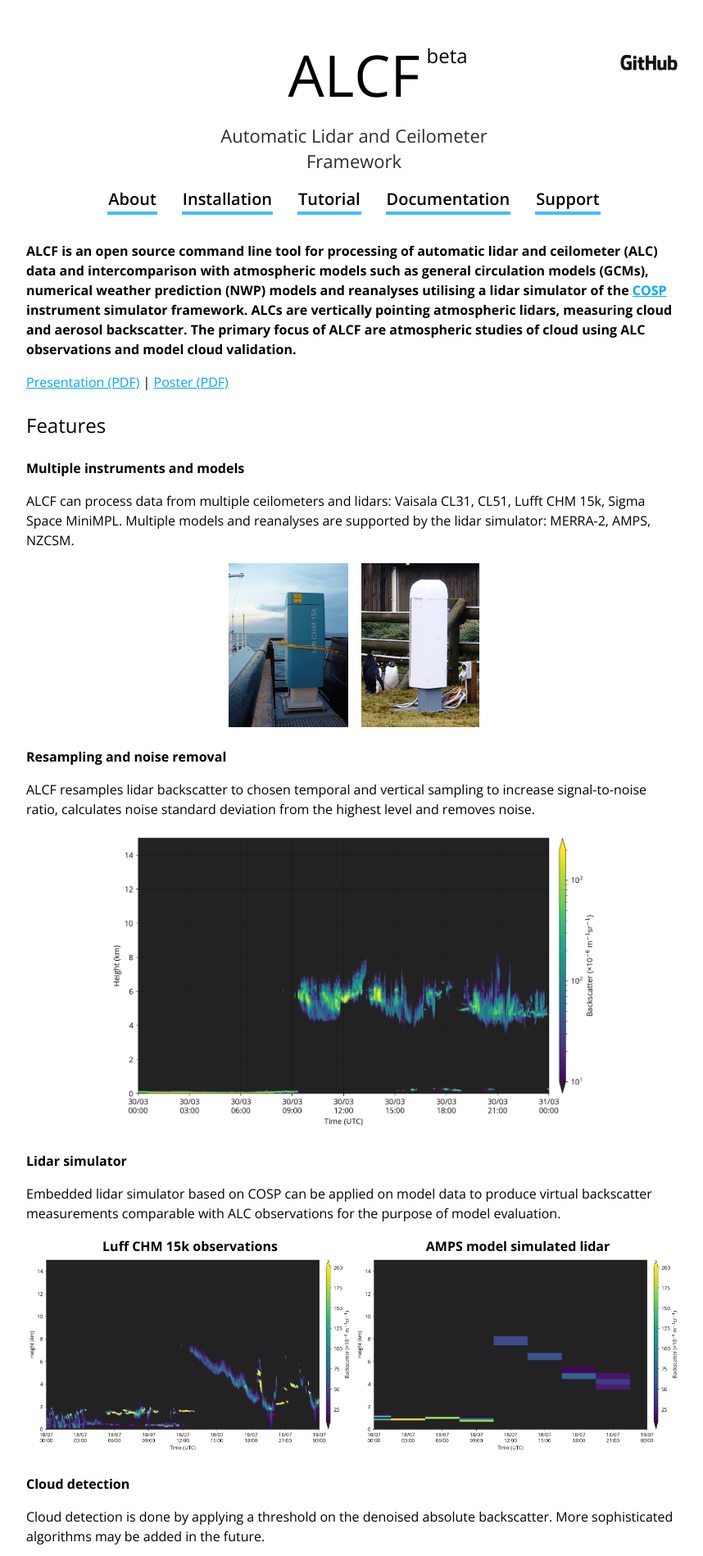
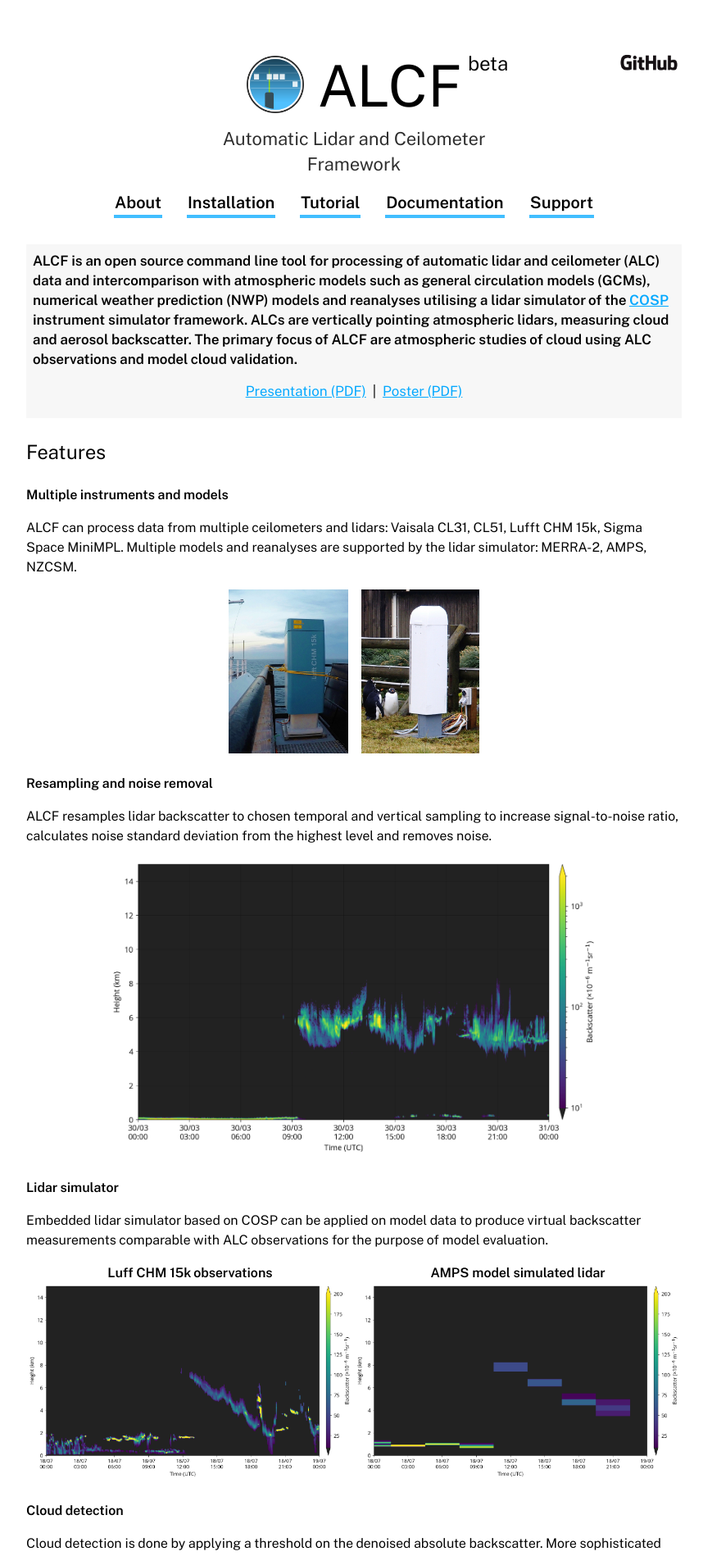
Before and after one commit to alcf-lidar/alcf-lidar.github.io, a Jekyll site: the page built from index.md, in a window 1280 px wide. Shown: the top 1898 px of the page at 82% size, without its empty margins (208-1066 px from the left). Built offline with Jekyll 4.4.1, drawn with Linux system fonts in a browser that asks for light colours.

Commit message:
Logo and formatting

```diff
--- a/_layouts/default.html
+++ b/_layouts/default.html
@@ -2,7 +2,7 @@
 <html lang="en">
 <head>
 <title>{{ page.title }} ‧ Automatic Lidar and Ceilometer Framework (ALCF)</title>
-<link href="https://fonts.googleapis.com/css?family=Open+Sans:300,300i,400,400i,600,600i,700,700i&display=swap" rel="stylesheet">
+<link href="{{ "/font/stylesheet.css" | relative_url }}" rel="stylesheet" />
 <link rel="stylesheet" href="{{ "/css/default.css" | relative_url }}" />
 <link rel="stylesheet" href="{{ "/css/highlight.css" | relative_url}}" />
 <meta charset="utf-8" />
@@ -11,9 +11,9 @@
 <body>
 <div class="page">
 <header>
-<a href="https://github.com/alcf-lidar/alcf"><img class="github" src="{{ "/img/github.png" | relative_url }}" width="80" /></a>
+<a href="https://github.com/alcf-lidar/alcf"><img class="github" src="{{ "/img/github.png" | relative_url }}" width="80"></a>
 <a href="{{ "/" | relative_url }}" class="heading">
-<h1>ALCF<sup class="beta"><span>beta</span></sup></h1>
+<h1><img src="{{ "/img/alcf-logo.png" | relative_url }}" class="logo" /> ALCF<sup class="beta"><span>beta</span></sup></h1>
 <h2>Automatic Lidar and Ceilometer<br />Framework</h2>
 </a>
 <nav>
--- a/css/default.css
+++ b/css/default.css
@@ -1,5 +1,5 @@
 html {
-	font: 16px/24px "Open Sans", helvetica;
+	font: 16px/24px "Public Sans", helvetica;
 }
 
 .page {
@@ -32,7 +32,14 @@ header .github {
 h1 {
 	text-align: center;
 	font-size: 70px;
-	font-weight: 100;
+	font-weight: normal;
+	margin-bottom: 4px;
+}
+
+header .logo {
+	width: 70px;
+	position: relative;
+	top: 8px;
 }
 
 .heading h2 {
@@ -86,7 +93,10 @@ p {
 }
 
 .abstract {
-	font-weight: bold;
+	font-weight: 600;
+	background: rgba(0,0,0,0.03);
+	padding: 8px;
+	font-size: 17px;
 }
 
 nav {
--- /dev/null
+++ b/font/stylesheet.css
@@ -0,0 +1,39 @@
+@font-face {
+    font-family: 'Public Sans';
+    src: url('publicsans-bold-webfont.woff2') format('woff2'),
+         url('publicsans-bold-webfont.woff') format('woff');
+    font-weight: bold;
+    font-style: normal;
+}
+
+@font-face {
+    font-family: 'Public Sans';
+    src: url('publicsans-italic-webfont.woff2') format('woff2'),
+         url('publicsans-italic-webfont.woff') format('woff');
+    font-weight: normal;
+    font-style: italic;
+}
+
+@font-face {
+    font-family: 'Public Sans';
+    src: url('publicsans-light-webfont.woff2') format('woff2'),
+         url('publicsans-light-webfont.woff') format('woff');
+    font-weight: normal;
+    font-style: normal;
+}
+
+@font-face {
+    font-family: 'Public Sans';
+    src: url('publicsans-regular-webfont.woff2') format('woff2'),
+         url('publicsans-regular-webfont.woff') format('woff');
+    font-weight: normal;
+    font-style: normal;
+}
+
+@font-face {
+    font-family: 'Public Sans';
+    src: url('publicsans-semibold-webfont.woff2') format('woff2'),
+         url('publicsans-semibold-webfont.woff') format('woff');
+    font-weight: bold;
+    font-style: normal;
+}
--- a/index.md
+++ b/index.md
@@ -3,11 +3,13 @@ title: Home
 layout: default
 ---
 
-<p class="abstract">
+<div class="abstract">
 ALCF is an open source command line tool for processing of automatic lidar and ceilometer (ALC) data and intercomparison with atmospheric models such as general circulation models (GCMs), numerical weather prediction (NWP) models and reanalyses utilising a lidar simulator of the <a href="https://www.earthsystemcog.org/projects/cfmip/cosp">COSP</a> instrument simulator framework. ALCs are vertically pointing atmospheric lidars, measuring cloud and aerosol backscatter. The primary focus of ALCF are atmospheric studies of cloud using ALC observations and model cloud validation.
-</p>
+<div style="font-weight: normal; text-align: center; margin: 14px 0">
+<a href="presentation.pdf">Presentation (PDF)</a> &nbsp;|&nbsp; <a href="poster.pdf">Poster (PDF)</a>
+</div>
 
-[Presentation (PDF)](presentation.pdf) \| [Poster (PDF)](poster.pdf)
+</div>
 
 ### Features
 
```
Also changed, not shown: font/publicsans-bold-webfont.woff (added), font/publicsans-bold-webfont.woff2 (added), font/publicsans-italic-webfont.woff (added), font/publicsans-italic-webfont.woff2 (added), font/publicsans-light-webfont.woff (added), font/publicsans-light-webfont.woff2 (added), font/publicsans-regular-webfont.woff (added), font/publicsans-regular-webfont.woff2 (added), font/publicsans-semibold-webfont.woff (added), font/publicsans-semibold-webfont.woff2 (added), img/alcf-logo.png (added).
